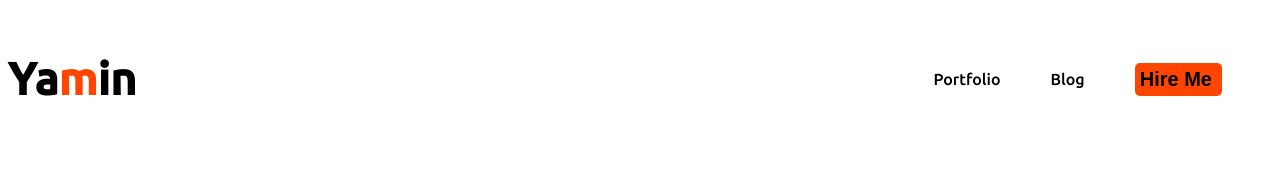
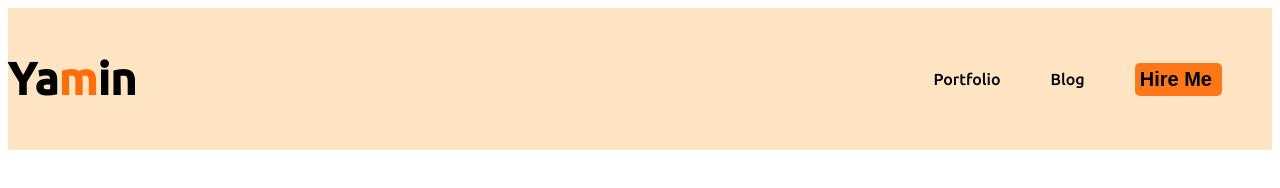
Before and after one commit to beenyamin/webdeveloper-porfolio, a plain HTML site: page index.html in a window 1280 px wide. Drawn offline with Linux system fonts and the light colour scheme.

Commit message:
button added

```diff
--- a/index.html
+++ b/index.html
@@ -10,13 +10,13 @@
     <link href="https://fonts.googleapis.com/css2?family=Ubuntu:wght@500&display=swap" rel="stylesheet">
 
 
-    <link rel="stylesheet" href="styles/porfolio1.css">
+    <link rel="stylesheet" href="styles/portfolio.css">
 
 
 </head>
 <body>
 
-    <header>
+    <header class="header">
          <nav>
             <h3 class="nav-title">Ya<span class="text-primary">m</span>in</h3>
 
@@ -27,6 +27,7 @@
          </ul>
 
          </nav>
+
         <main>
 
 
--- a/styles/porfolio1.css
+++ b/styles/portfolio.css
@@ -4,7 +4,7 @@ body{
 
 .text-primary{
 
-    color: orange;
+    color: #FD6E0A;
 }
 
 nav{ display: flex;
@@ -39,12 +39,12 @@ body{
 
 .text-primary{
 
-    color: orangered;
+    color:#FD6E0A;
 }
 
-.btn-primary{
+.btn-primary {
     border-radius: 5px;
-    background: orangered;
+    background: #FD6E0Aed;
     border: 0;
     color: white;
     font-size: 20px;
@@ -80,3 +80,7 @@ nav a{
 text-decoration:none;
 color: black;
 }
+
+.header{
+    background-color:bisque;
+}
```
